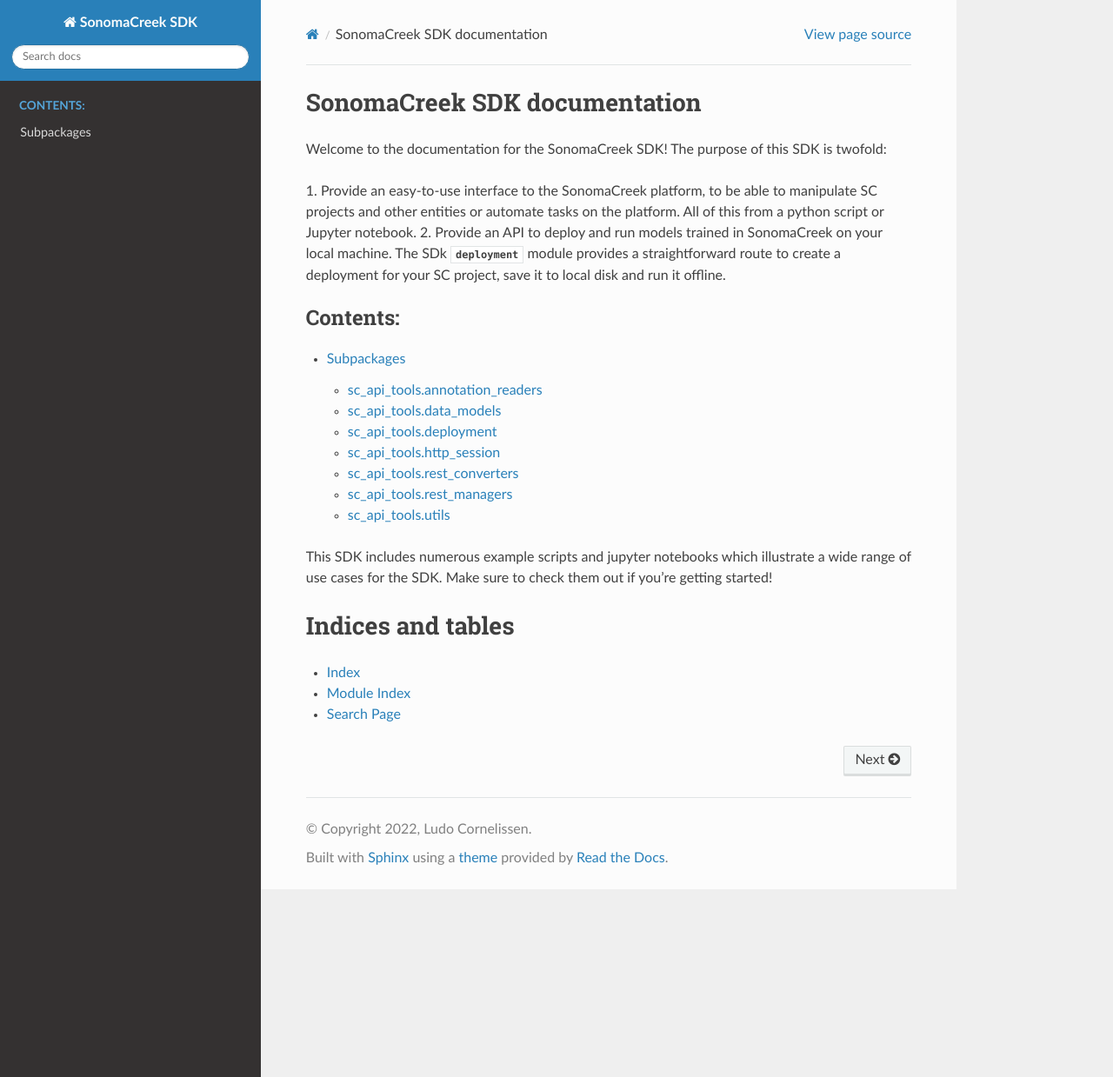
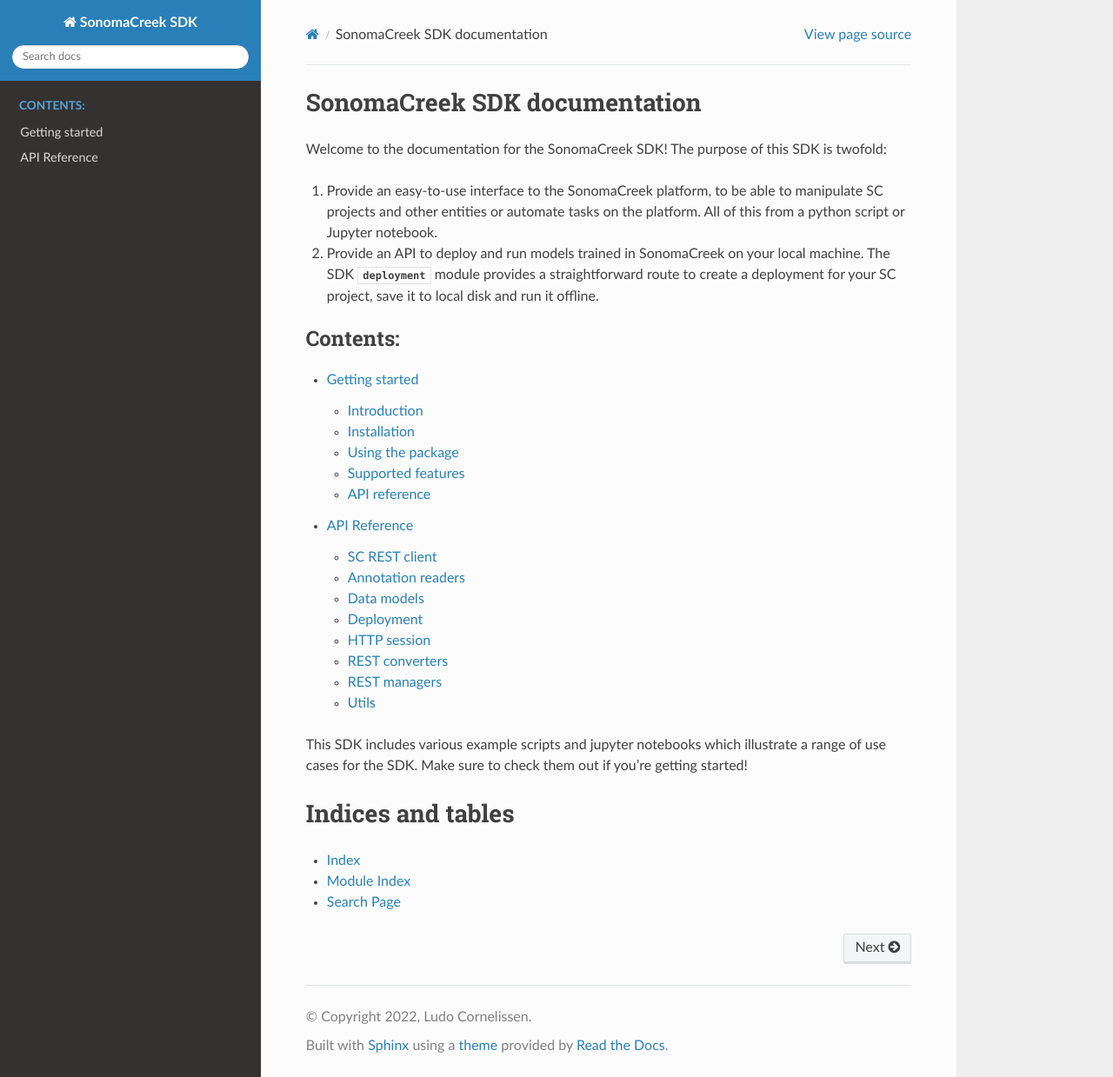
Before and after one commit to openvinotoolkit/geti-sdk, a Sphinx documentation site: the page built from docs/source/index.rst, in a window 1280 px wide and 1239 px high. Shown: the whole window at 87% size. Built offline with Sphinx 7.4.7 and the Read the Docs theme 2.0.0, drawn with Linux system fonts in a browser that asks for light colours.

```diff
--- a/docs/requirements.txt
+++ b/docs/requirements.txt
@@ -1,2 +1,3 @@
 sphinx==4.5.*
 sphinx-rtd-theme==1.0.*
+sphinx_mdinclude
--- a/docs/source/conf.py
+++ b/docs/source/conf.py
@@ -30,7 +30,7 @@ release = 'v1.0'
 # Add any Sphinx extension module names here, as strings. They can be
 # extensions coming with Sphinx (named 'sphinx.ext.*') or your custom
 # ones.
-extensions = ['sphinx.ext.autodoc']
+extensions = ['sphinx.ext.autodoc', 'sphinx_mdinclude']
 
 # Add any paths that contain templates here, relative to this directory.
 templates_path = ['_templates']
--- /dev/null
+++ b/docs/source/getting_started.rst
@@ -0,0 +1,4 @@
+Getting started
+===============
+
+.. mdinclude:: ../../README.md
--- a/docs/source/index.rst
+++ b/docs/source/index.rst
@@ -5,21 +5,23 @@ SonomaCreek SDK documentation
 
 Welcome to the documentation for the SonomaCreek SDK! The purpose of this SDK is twofold:
 
-1. Provide an easy-to-use interface to the SonomaCreek platform, to be able to
-manipulate SC projects and other entities or automate tasks on the platform. All of this
-from a python script or Jupyter notebook.
-2. Provide an API to deploy and run models trained in SonomaCreek on your local
-machine. The SDk :py:mod:`~sc_api_tools.deployment` module provides a straightforward
-route to create a deployment for your SC project, save it to local disk and run it offline.
+#. Provide an easy-to-use interface to the SonomaCreek platform, to be able to
+   manipulate SC projects and other entities or automate tasks on the platform. All of this
+   from a python script or Jupyter notebook.
+
+#. Provide an API to deploy and run models trained in SonomaCreek on your local
+   machine. The SDK :py:mod:`~sc_api_tools.deployment` module provides a straightforward
+   route to create a deployment for your SC project, save it to local disk and run it offline.
 
 .. toctree::
    :maxdepth: 2
    :caption: Contents:
 
+   getting_started
    sc_api_tools
 
-This SDK includes numerous example scripts and jupyter notebooks which illustrate a
-wide range of use cases for the SDK. Make sure to check them out if you're getting
+This SDK includes various example scripts and jupyter notebooks which illustrate a
+range of use cases for the SDK. Make sure to check them out if you're getting
 started!
 
 Indices and tables
--- a/docs/source/modules.rst
+++ /dev/null
@@ -1,7 +0,0 @@
-sc_api_tools
-============
-
-.. toctree::
-   :maxdepth: 4
-
-   sc_api_tools
--- a/docs/source/sc_api_tools.data_models.containers.rst
+++ /dev/null
@@ -1,10 +0,0 @@
-sc\_api\_tools.data\_models.containers package
-==============================================
-
-Module contents
----------------
-
-.. automodule:: sc_api_tools.data_models.containers
-   :members:
-   :undoc-members:
-   :show-inheritance:
--- a/docs/source/sc_api_tools.data_models.enums.rst
+++ /dev/null
@@ -1,10 +0,0 @@
-sc\_api\_tools.data\_models.enums package
-=========================================
-
-Module contents
----------------
-
-.. automodule:: sc_api_tools.data_models.enums
-   :members:
-   :undoc-members:
-   :show-inheritance:
--- /dev/null
+++ b/docs/source/sc_rest_client.rst
@@ -0,0 +1,6 @@
+SC REST client
+==============
+
+.. automodule:: sc_api_tools
+   :no-members:
+   :show-inheritance:
```
Also changed, not shown: README.md (+9 -12 lines), docs/source/sc_api_tools.rst (+10 -13 lines), sc_api_tools/__init__.py (+4 -8 lines).
